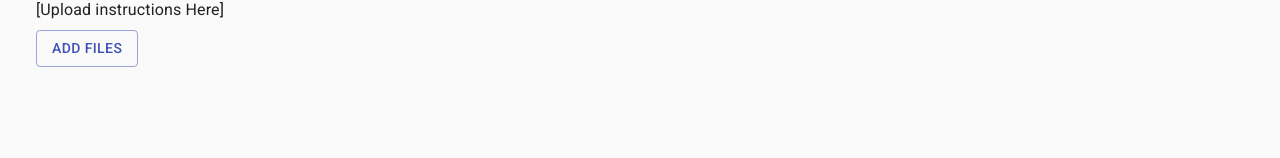
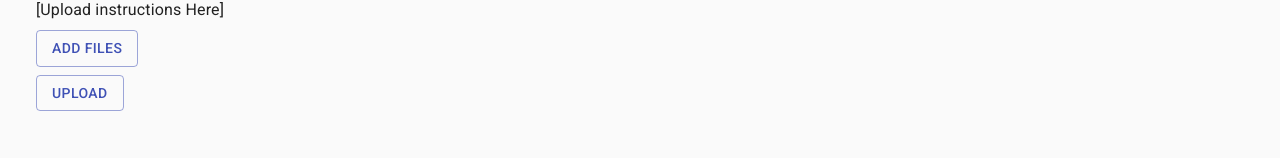
Before and after one commit to hackthehack/hack-zero-v2, a React (Create React App) app: page /upload in a window 1280 px wide. Shown: the part 142-300 px from the top of the page. Built offline with nearby package versions, Linux system fonts and the light colour scheme.

Commit message:
Upload
UI complete, backend still needs work

```diff
--- a/src/components/subcomponents/upload.js
+++ b/src/components/subcomponents/upload.js
@@ -3,6 +3,8 @@ import { Grid, Typography, Button, Paper, IconButton } from "@material-ui/core";
 import { makeStyles } from "@material-ui/core/styles";
 import AttachFileIcon from "@material-ui/icons/AttachFile";
 import HighlightOffIcon from "@material-ui/icons/HighlightOff";
+import Axios from "axios";
+import UrlJoin from "url-join";
 
 const useStyles = makeStyles(theme => ({
   root: {
@@ -28,7 +30,7 @@ const useStyles = makeStyles(theme => ({
     top: "-0.5rem"
   },
   attachIco: {
-    height: "5rem",
+    height: "5rem"
   },
   overflow: {
     whiteSpace: "nowrap",
@@ -44,10 +46,16 @@ export function UploadFiles(props) {
   const [files, setFiles] = useState([]);
 
   const onUpload = e => {
+    console.log(e.target.files)
     setFiles([...files, ...e.target.files]);
   };
 
   const onDelete = () => {};
+
+  const handelSubmit = () => {
+    const response = Axios.post(UrlJoin(process.env.REACT_APP_API_URL, `upload`),{ fileName: files[0].name })
+    console.log(response)
+  };
   const classes = useStyles();
   return (
     <Grid
@@ -57,7 +65,7 @@ export function UploadFiles(props) {
       alignContent="center"
       spacing={1}
       className={classes.root}
-      style={{width: "inherit" ,margin: "2rem"}}
+      style={{ width: "inherit", margin: "2rem" }}
     >
       <Grid item xs={12}>
         <Typography variant="h6">Attach Files</Typography>
@@ -95,7 +103,11 @@ export function UploadFiles(props) {
                   >
                     <HighlightOffIcon />
                   </IconButton>
-                  <AttachFileIcon className={classes.attachIco} fontSize="large" disabled/>
+                  <AttachFileIcon
+                    className={classes.attachIco}
+                    fontSize="large"
+                    disabled
+                  />
                   <Typography variant="body1" className={classes.overflow}>
                     {file.name}
                   </Typography>
@@ -107,6 +119,11 @@ export function UploadFiles(props) {
             );
           })}
         </Grid>
+        <Grid item xs={4} style={{ marginTop: "1rem" }}>
+          <Button variant="outlined" color="primary" component="span" onClick={handelSubmit}>
+            Upload
+          </Button>
+        </Grid>
       </Grid>
     </Grid>
   );
```
